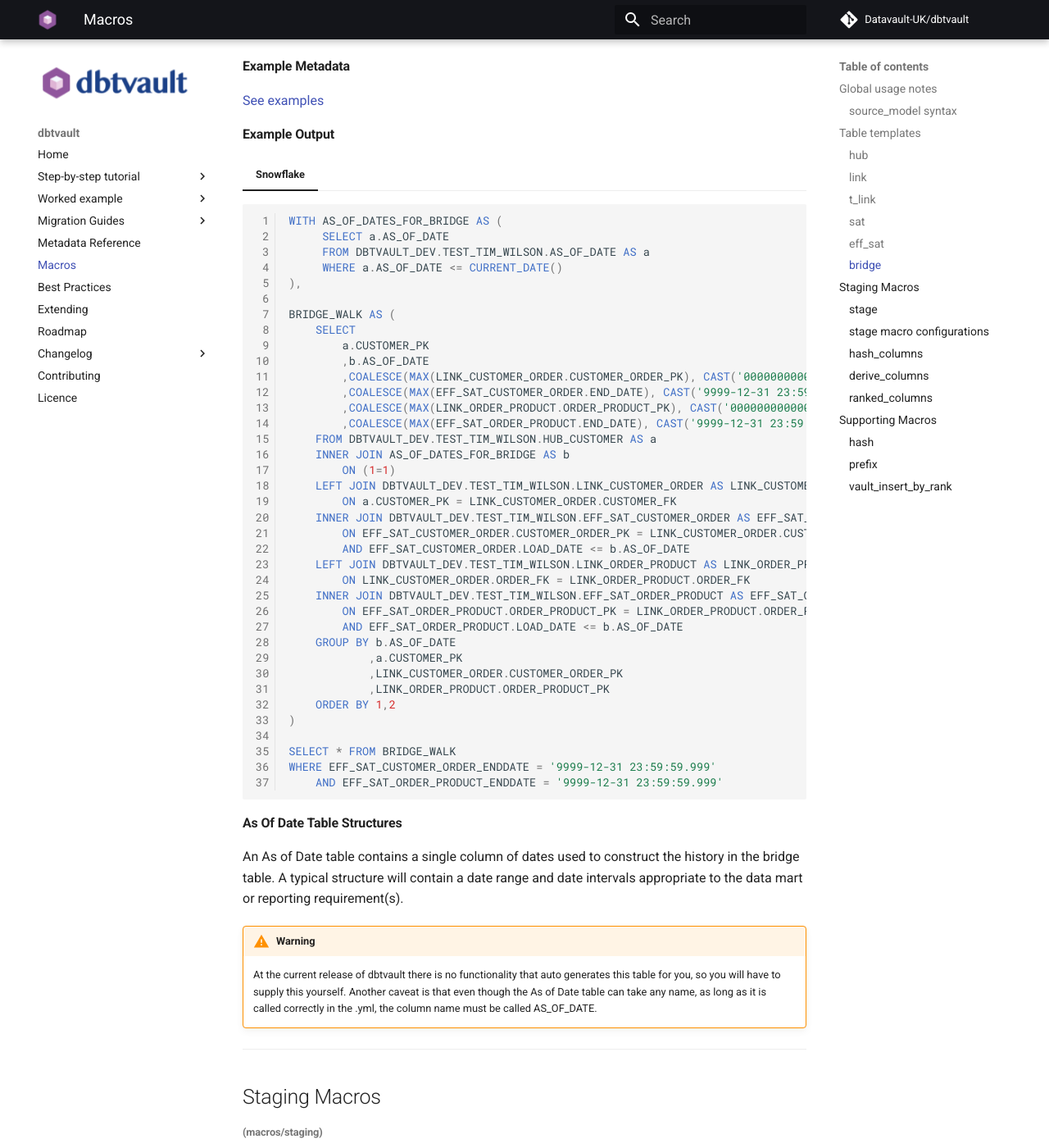
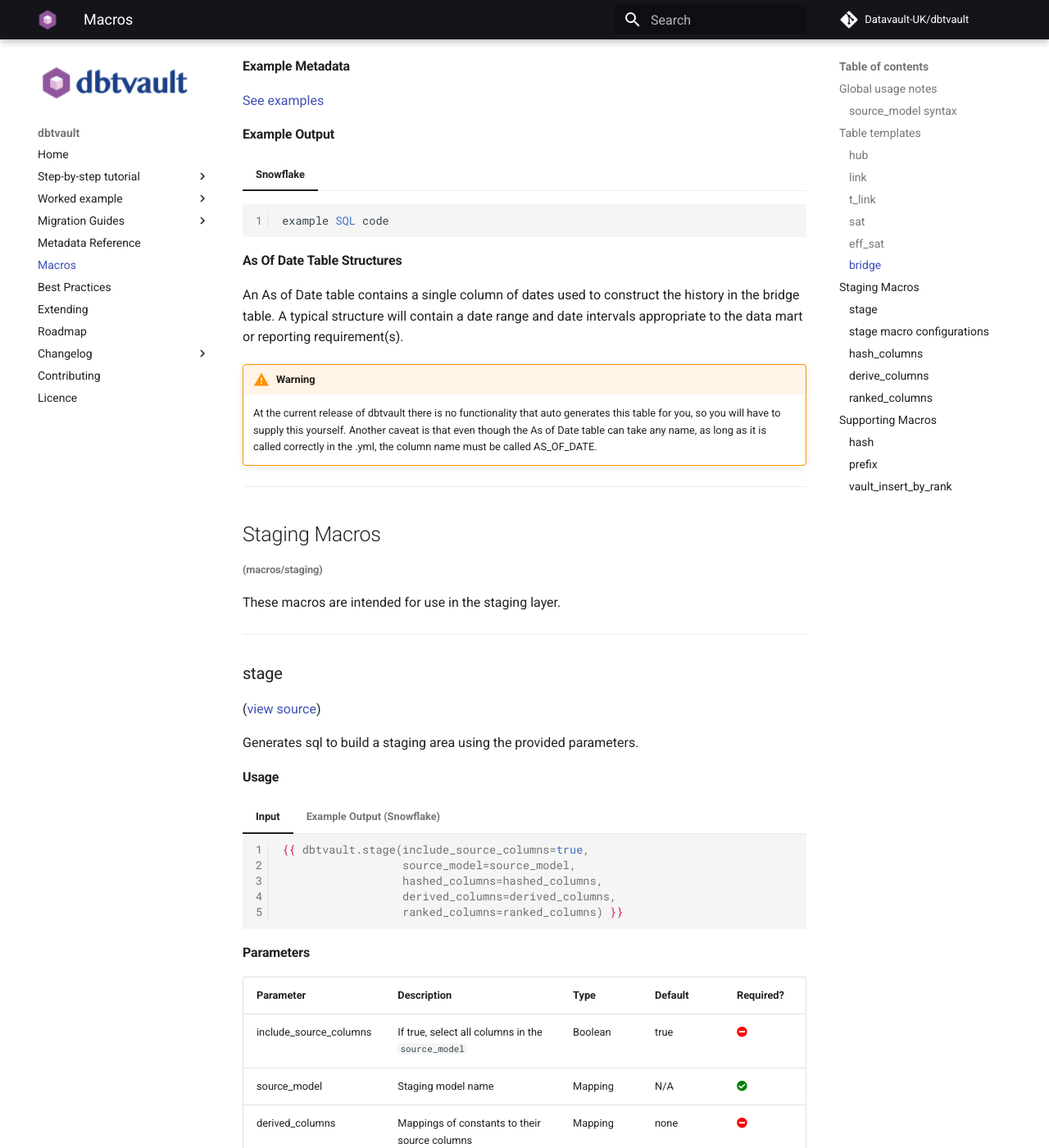
Before and after one commit to Datavault-UK/automate-dv-docs, an MkDocs documentation site: the page built from docs/macros.md, in a window 1280 px wide and 1400 px high, scrolled down 9036 px. Shown: the whole window at 82% size. Built offline with MkDocs 1.6.1 and Material for MkDocs 9.7.7, drawn with Linux system fonts in a browser that asks for light colours; comment, search, counter and statistics services are not loaded.

Commit message:
Delete Bridge example sql

````diff
--- a/docs/macros.md
+++ b/docs/macros.md
@@ -840,43 +840,9 @@
 
 === "Snowflake"
 ```sql
-WITH AS_OF_DATES_FOR_BRIDGE AS (
-     SELECT a.AS_OF_DATE
-     FROM DBTVAULT_DEV.TEST_TIM_WILSON.AS_OF_DATE AS a
-     WHERE a.AS_OF_DATE <= CURRENT_DATE()
-),
-
-BRIDGE_WALK AS (
-    SELECT
-        a.CUSTOMER_PK
-        ,b.AS_OF_DATE
-        ,COALESCE(MAX(LINK_CUSTOMER_ORDER.CUSTOMER_ORDER_PK), CAST('0000000000000000' AS BINARY(16))) AS LINK_CUSTOMER_ORDER_PK
-        ,COALESCE(MAX(EFF_SAT_CUSTOMER_ORDER.END_DATE), CAST('9999-12-31 23:59:59.999' AS TIMESTAMP_NTZ)) AS EFF_SAT_CUSTOMER_ORDER_ENDDATE
-        ,COALESCE(MAX(LINK_ORDER_PRODUCT.ORDER_PRODUCT_PK), CAST('0000000000000000' AS BINARY(16))) AS LINK_ORDER_PRODUCT_PK
-        ,COALESCE(MAX(EFF_SAT_ORDER_PRODUCT.END_DATE), CAST('9999-12-31 23:59:59.999' AS TIMESTAMP_NTZ)) AS EFF_SAT_ORDER_PRODUCT_ENDDATE
-    FROM DBTVAULT_DEV.TEST_TIM_WILSON.HUB_CUSTOMER AS a
-    INNER JOIN AS_OF_DATES_FOR_BRIDGE AS b
-        ON (1=1)
-    LEFT JOIN DBTVAULT_DEV.TEST_TIM_WILSON.LINK_CUSTOMER_ORDER AS LINK_CUSTOMER_ORDER
-        ON a.CUSTOMER_PK = LINK_CUSTOMER_ORDER.CUSTOMER_FK
-    INNER JOIN DBTVAULT_DEV.TEST_TIM_WILSON.EFF_SAT_CUSTOMER_ORDER AS EFF_SAT_CUSTOMER_ORDER
-        ON EFF_SAT_CUSTOMER_ORDER.CUSTOMER_ORDER_PK = LINK_CUSTOMER_ORDER.CUSTOMER_ORDER_PK
-        AND EFF_SAT_CUSTOMER_ORDER.LOAD_DATE <= b.AS_OF_DATE
-    LEFT JOIN DBTVAULT_DEV.TEST_TIM_WILSON.LINK_ORDER_PRODUCT AS LINK_ORDER_PRODUCT
-        ON LINK_CUSTOMER_ORDER.ORDER_FK = LINK_ORDER_PRODUCT.ORDER_FK
-    INNER JOIN DBTVAULT_DEV.TEST_TIM_WILSON.EFF_SAT_ORDER_PRODUCT AS EFF_SAT_ORDER_PRODUCT
-        ON EFF_SAT_ORDER_PRODUCT.ORDER_PRODUCT_PK = LINK_ORDER_PRODUCT.ORDER_PRODUCT_PK
-        AND EFF_SAT_ORDER_PRODUCT.LOAD_DATE <= b.AS_OF_DATE
-    GROUP BY b.AS_OF_DATE
-            ,a.CUSTOMER_PK
-            ,LINK_CUSTOMER_ORDER.CUSTOMER_ORDER_PK
-            ,LINK_ORDER_PRODUCT.ORDER_PRODUCT_PK
-    ORDER BY 1,2
-)
-
-SELECT * FROM BRIDGE_WALK
-WHERE EFF_SAT_CUSTOMER_ORDER_ENDDATE = '9999-12-31 23:59:59.999'
-    AND EFF_SAT_ORDER_PRODUCT_ENDDATE = '9999-12-31 23:59:59.999'
+
+example SQL code
+
 ```
 
 #### As Of Date Table Structures
````
